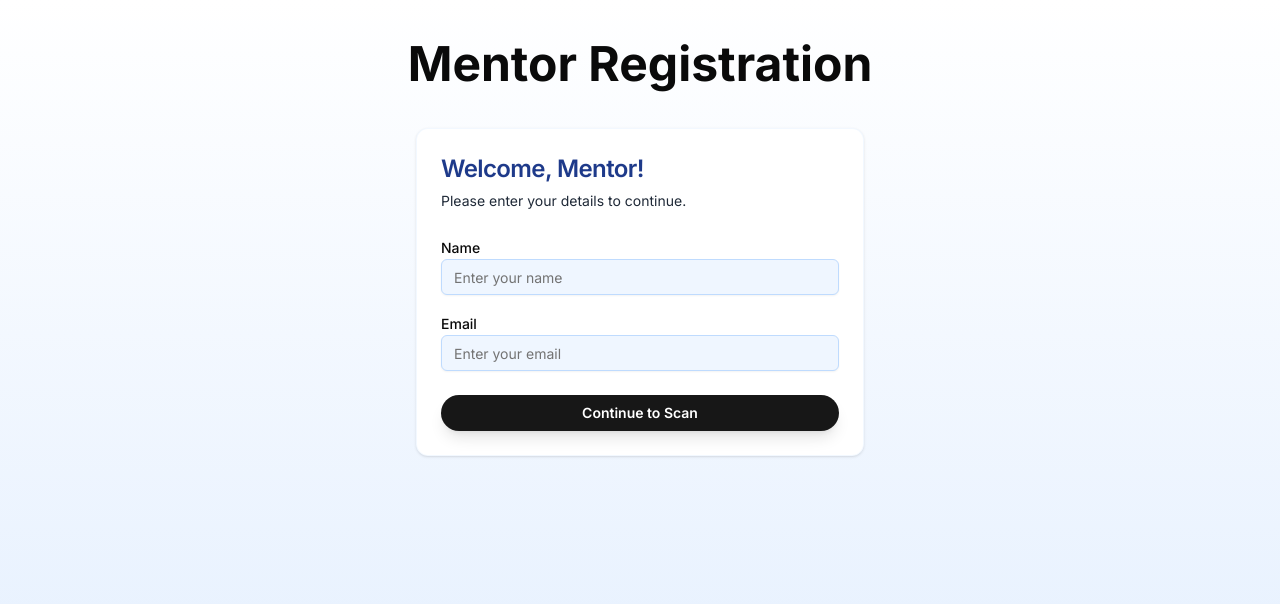
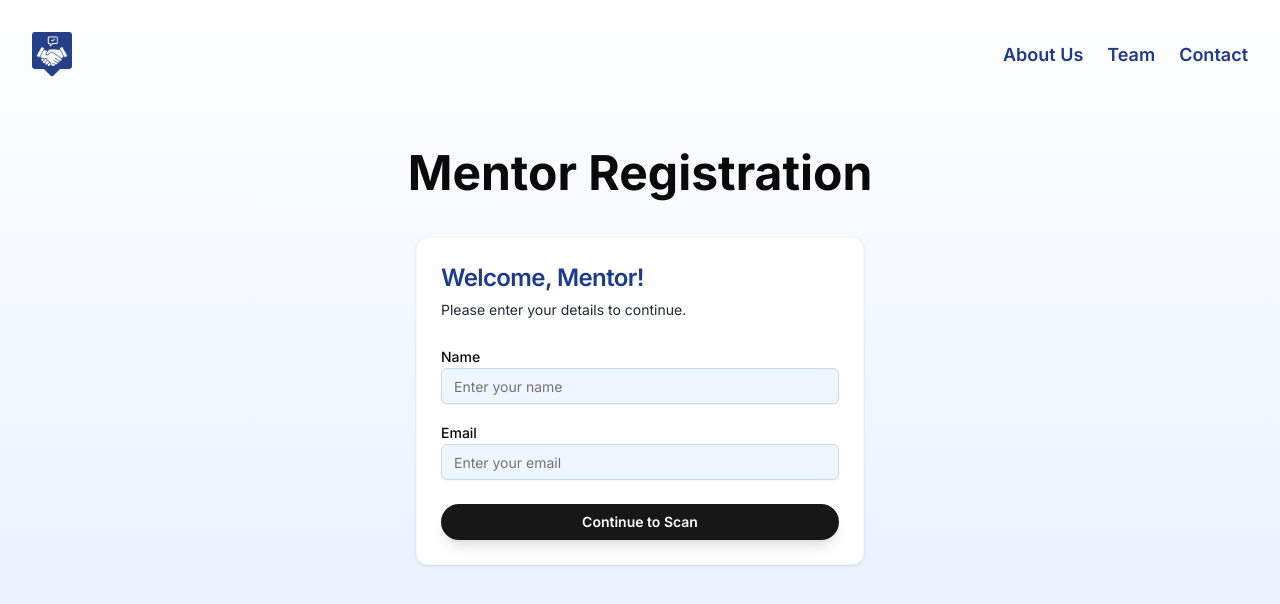
Before and after one commit to cyu60/MentorMate, a Next.js app: page /mentor in a window 1280 px wide. Shown: the top 604 px of the page. Built offline with nearby package versions, Linux system fonts and the light colour scheme; no server answers.

Commit message:
navbar revisions

```diff
--- a/app/mentor/page.tsx
+++ b/app/mentor/page.tsx
@@ -16,6 +16,8 @@ import {
 } from "@/components/ui/card";
 import { Loader2 } from "lucide-react";
 import { motion } from "framer-motion";
+import { Navbar } from "@/components/navbar"
+
 
 export default function MentorPage() {
   const [name, setName] = useState("");
@@ -111,8 +113,9 @@ export default function MentorPage() {
   };
 
   return (
-    <div className="relative min-h-screen overflow-hidden bg-gradient-to-b from-white to-blue-100/80 p-10">
-      <div className="relative z-10 container mx-auto">
+    <div className="relative min-h-screen overflow-hidden bg-gradient-to-b from-white to-blue-100/80">
+      <Navbar />
+      <div className="relative z-10 container mx-auto p-10">
         <h1 className="text-3xl sm:text-4xl md:text-5xl font-bold mb-10 text-center">
           Mentor Registration
         </h1>
--- a/app/participant/page.tsx
+++ b/app/participant/page.tsx
@@ -50,9 +50,9 @@ export default function ParticipantPage() {
   }, []);
 
   return (
-    <div className="relative min-h-screen overflow-hidden bg-gradient-to-b from-white to-blue-100/80 p-10">
+    <div className="relative min-h-screen overflow-hidden bg-gradient-to-b from-white to-blue-100/80">
       <Navbar />
-      <div className="px-10">
+      <div className="p-10 px-10">
       <div className="relative z-10 container mx-auto">
         <h1 className="text-3xl sm:text-4xl md:text-5xl font-bold mb-10 text-center">
           {/* <span className="bg-clip-text text-transparent bg-gradient-to-r from-blue-700 to-blue-400"> */}
--- a/app/project/[projectId]/page.tsx
+++ b/app/project/[projectId]/page.tsx
@@ -5,8 +5,6 @@ import { useParams } from "next/navigation";
 import { supabase } from "@/lib/supabase";
 import { notFound } from "next/navigation";
 import FeedbackForm from "@/components/FeedbackForm";
-import { Navbar } from "@/components/navbar";
-
 
 interface ProjectData {
   id: string;
@@ -56,7 +54,6 @@ export default function ProjectFeedbackPage() {
 
   return (
     <div className="min-h-screen bg-gradient-to-b from-white to-blue-100/80">
-      <Navbar />
       <h1 className="text-3xl font-bold pt-10 text-center">Project Feedback</h1>
       <div className="mt-8">
         <FeedbackForm
```
